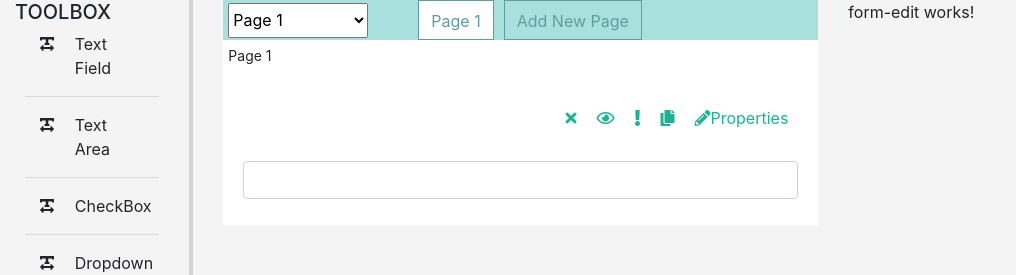
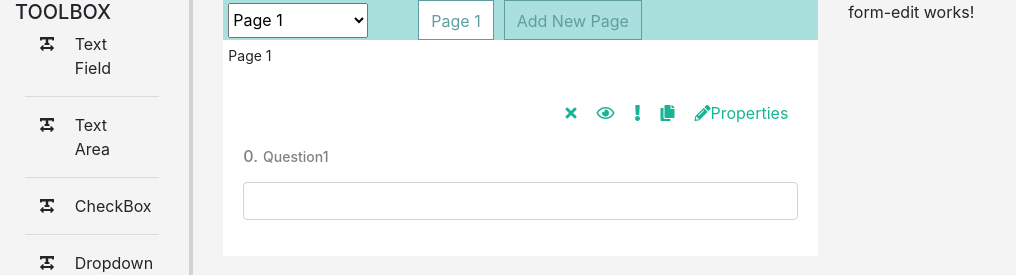
Before and after one commit to SarthakSam/survey-maker, an Angular app: page / in a window 1280 px wide. Both pictures are taken after a click on the item "Text Field". Shown: the top 275 px of the page, without its empty margins (0-1016 px from the left). Built offline with nearby package versions, Linux system fonts and the light colour scheme.

Commit message:
title, description and notes added

```diff
--- a/src/app/editable-input/editable-input.component.ts
+++ b/src/app/editable-input/editable-input.component.ts
@@ -16,10 +16,10 @@ export class EditableInputComponent implements OnInit {
 
   constructor() { }
 
-  // ngOnChanges(){
-  //   console.log(this.form);
-  //   console.log(this.controlName)
-  // }
+  ngOnChanges(){
+    // console.log(this.controlName);
+    // console.log()
+  }
 
   ngOnInit() {
     // console.log(this.controlName, this.form.get('name'))
--- a/src/app/survey/form/form-question/form-question.component.css
+++ b/src/app/survey/form/form-question/form-question.component.css
@@ -0,0 +1,5 @@
+.title-box{
+    display: flex;
+    font-weight: 500;
+    color: grey;
+}
--- a/src/app/survey/form/form-question/form-question.component.html
+++ b/src/app/survey/form/form-question/form-question.component.html
@@ -1,19 +1,27 @@
 <div [formGroup] = "form"  class="form-group">
-    <app-editable-input [form] = "form" [controlName] = "question.title"
-    placeholder = "Input page title here" fontSize = "14"></app-editable-input>
-    <!-- <label *ngIf= "!question.hideInfo" [attr.for]="question.key"> <span>{{serialNo + 1}}.</span> {{ question.title }} <span *ngIf="question.required">*</span></label> -->
-    <!-- <p *ngIf= "!question.hideInfo">{{ question.description}}</p> -->
+   <div class="title-box">
+    <span style="padding-top: 3px;">{{ serialNo }}.</span>
+    <app-editable-input style="width: -webkit-fill-available;" [form] = "form" controlName = "title"
+    placeholder = "Input Question title here" fontSize = "14" (valueChanged) = "valueChanged($event, 'title')"></app-editable-input>
+   </div>
+
+
+    <app-editable-input [form] = "form" controlName = "description"
+    placeholder = "Input Question Description here" fontSize = "11" (valueChanged) = "valueChanged($event, 'description')"></app-editable-input>
     <div [ngSwitch]="question.controlType">
-        <input class="form-control"  *ngSwitchCase="'textbox'" type="text" [formControlName] = "question.key">
-        <input class="form-control" *ngSwitchCase="'checkbox'" type="checkbox" [formControlName] = "question.key">
-        <textarea class="form-control" *ngSwitchCase="'textarea'" [formControlName] = "question.key" cols="question.cols" rows="question.rows"></textarea>
+        <input class="form-control"  *ngSwitchCase="'textbox'" type="text">
+        <input class="form-control" *ngSwitchCase="'checkbox'" type="checkbox">
+        <textarea class="form-control" *ngSwitchCase="'textarea'" cols="question.cols" rows="question.rows"></textarea>
         <div *ngSwitchCase = "'radio'">
-            <input *ngFor = "let option of question.options" class="form-control" type="radio" [formControlName] = "question.key" [value]="option.value">
+            <input *ngFor = "let option of question.options" class="form-control" type="radio" [value]="option.value">
         </div>
-        <select class="form-control" *ngSwitchCase="'dropdown'" [formControlName] = "question.key">
+        <select class="form-control" *ngSwitchCase="'dropdown'">
           <option *ngFor = "let option of question.options" value="option.value">{{ option.label }}</option>
         </select>
-        <!-- <p *ngIf= "!question.hideInfo">{{ question.note }}</p> -->
+
+        <app-editable-input [form] = "form" controlName = "note"
+        placeholder = "Any note here" fontSize = "11" (valueChanged) = "valueChanged($event, 'note')"></app-editable-input>
+
     </div>
 </div>
 
--- a/src/app/survey/form/form-question/form-question.component.ts
+++ b/src/app/survey/form/form-question/form-question.component.ts
@@ -1,4 +1,4 @@
-import { Component, Input, OnInit } from '@angular/core';
+import { Component, EventEmitter, Input, OnInit, Output } from '@angular/core';
 import { FormGroup } from '@angular/forms';
 import { Question } from '../../models/question.model';
 
@@ -11,13 +11,19 @@ export class FormQuestionComponent implements OnInit {
   @Input() question: Question;
   @Input() form: FormGroup;
   @Input() serialNo: number;
+  @Output() saveForm = new EventEmitter<string>();
   constructor() { }
 
   ngOnChanges(){
-    console.log(this.form);
+    // console.log(this.form, this.question);
   }
 
   ngOnInit() {
   }
 
+  valueChanged(event: string, title: string){
+    this.question[title] = event;
+    this.saveForm.emit(null);
+  }
+
 }
--- a/src/app/survey/form/form.component.css
+++ b/src/app/survey/form/form.component.css
@@ -20,7 +20,7 @@ form{
 }
 
 .tool-bar li{
-    padding: 5px 10px;
+    padding: 0 10px;
     color: #1ab394;
 }
 
--- a/src/app/survey/form/form.component.html
+++ b/src/app/survey/form/form.component.html
@@ -6,20 +6,20 @@
   placeholder = "Input page title here" fontSize = "12"
   (valueChanged) = "propertyChanged($event, 'description')"></app-editable-input>
 
-  <div formGroupName = "questions">
+  <!-- <div formGroupName = "questions"> -->
       <div *ngFor = "let question of page.questions; let i = index"
       class="question-container"
       (click) = "questionChanged(question.index)"
       [ngClass] = "{'selected-ques': selectedQues == i}">
-        <ul class="tool-bar">
+      <ul class="tool-bar">
           <li (click) = "deleteQuestion(i)"><i class="fas fa-times"></i></li>
           <li (click) = "showHideQuestionInfo(i)"><i class="far fa-eye" [ngClass] = "{ 'red': question.hideInfo }"></i></li>
           <li (click) = "isRequired(i)"><i class="fas fa-exclamation" [ngClass] = "{ 'red': question.required }"></i></li>
           <li><i class="fas fa-copy"></i></li>
           <li><i class="fas fa-pencil-alt"></i>Properties</li>
-        </ul>
-        <app-form-question [question] = "question" [form] = "form.get('questions')" [serialNo] = "i"></app-form-question>
+      </ul>
+      <app-form-question [question] = "question" [form] ="form.get('questions').get(i + '')" [serialNo] = "i" (saveForm) = "saveForm()"></app-form-question>
       </div>
-  </div>
+  <!-- </div> -->
 
 </form>
--- a/src/app/survey/form/form.component.ts
+++ b/src/app/survey/form/form.component.ts
@@ -1,5 +1,5 @@
 import { Component, OnDestroy, OnInit } from '@angular/core';
-import { FormControl, FormGroup } from '@angular/forms';
+import { FormArray, FormControl, FormGroup } from '@angular/forms';
 import { Subscription } from 'rxjs';
 import { CurrentSelectionService } from '../current-selection.service';
 import { FormDataService } from '../form-data.service';
@@ -40,19 +40,28 @@ export class FormComponent implements OnInit, OnDestroy {
   }
 
   createForm() {
-    let formGroupObj = {};
+    let reactiveFormObject = {};
     this.page = this.formObj.pages[this.pageNo];
     Object.keys(this.page).forEach( key => {
-      formGroupObj[key] = new FormControl(this.page[key]);
+      reactiveFormObject[key] = new FormControl(this.page[key]);
     });
-    let questionsObj = {};
-    this.page.questions.forEach( question => {
-      questionsObj[question.key] = new FormControl("");
+
+    reactiveFormObject['questions'] = new FormArray([]);
+    this.page.questions.forEach( (question: Question) => {
+      reactiveFormObject['questions'].push( this.createFormGroup( question) );
     })
-    formGroupObj["questions"] = new FormGroup( questionsObj );
-    this.form = new FormGroup( formGroupObj );
-    // console.log(this.formObj, this.form, formGroupObj["questions"]);
-    // console.log(this.form.get('questions'))
+    this.form = new FormGroup( reactiveFormObject );
+    // console.log(this.form.get('questions').get('0'))
+    // console.log(reactiveFormObject);
+
+  }
+
+  createFormGroup( question: Question ): FormGroup{
+    let obj = {};
+    Object.keys(question).forEach( (key: string) => {
+      obj[key] = new FormControl(question[key]);
+    });
+    return new FormGroup(obj);
   }
 
   deleteQuestion(index: number){
@@ -86,6 +95,10 @@ export class FormComponent implements OnInit, OnDestroy {
     this.formDataService.setFormData(this.formObj);
   }
 
+  saveForm(){
+    this.formDataService.setFormData(this.formObj);
+  }
+
   ngOnDestroy(){
     this.subscriptions.forEach(subscription => {
       subscription.unsubscribe();
--- a/src/app/survey/models/question.model.ts
+++ b/src/app/survey/models/question.model.ts
@@ -17,5 +17,12 @@ export class Question{
         this.visible = true;
         this.key = key;
         this.index = index;
+        this.description = null;
+        this.required = false;
+        this.readonly = false;
+        this.correctAns = "";
+        this.note = null;
+        this.placeholder = null;
+        this.hideInfo = false;
     }
 }
```
